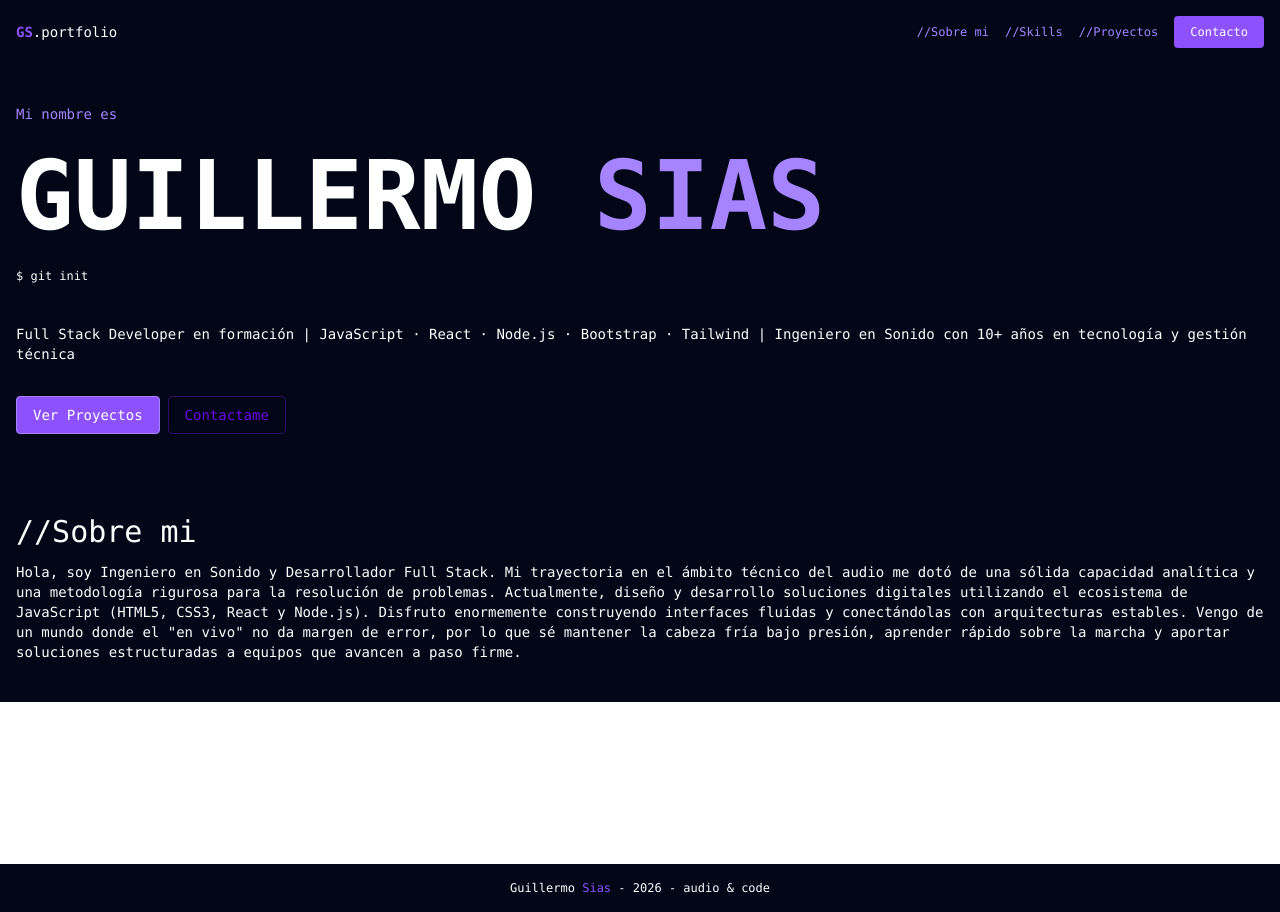
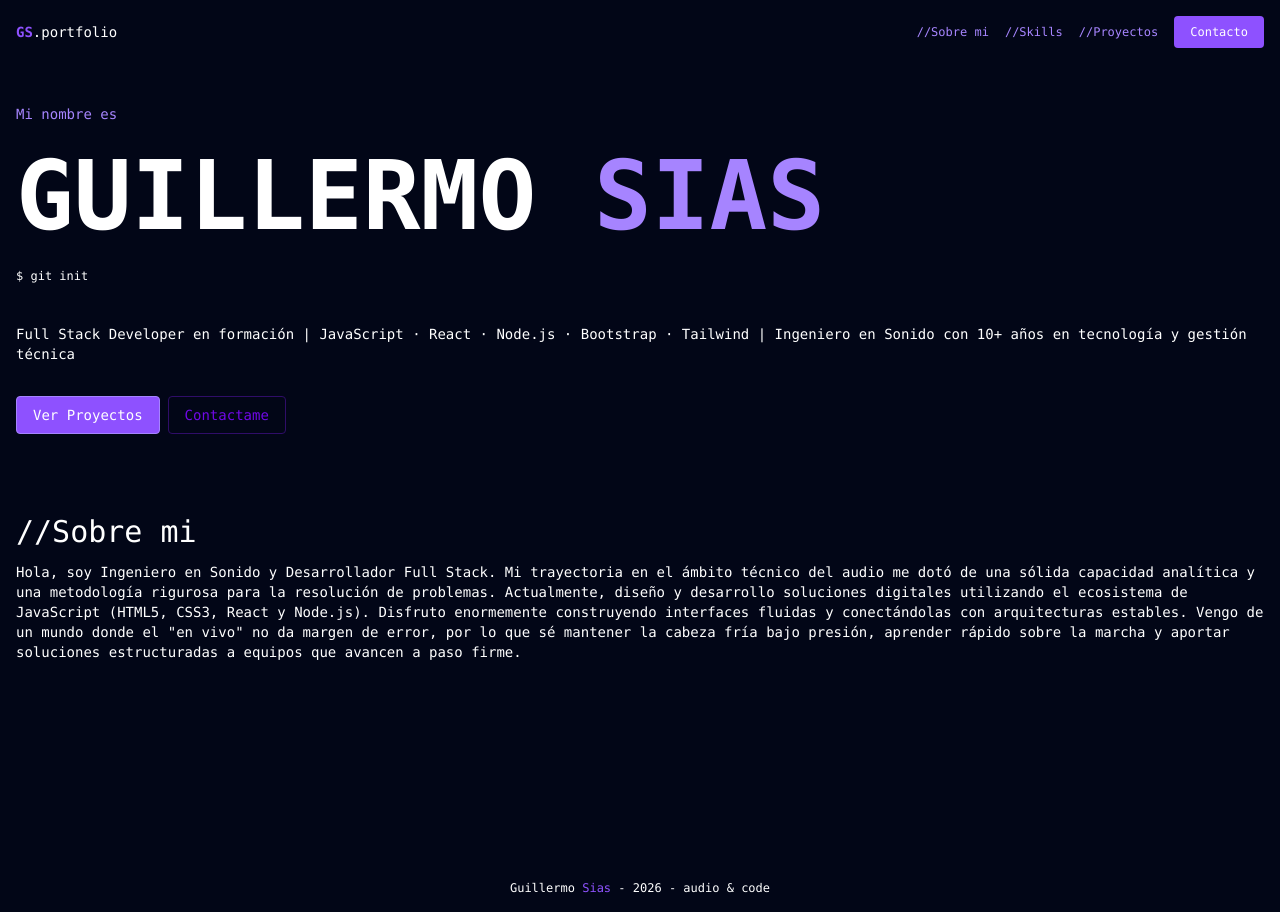
Before and after one commit to gsiasp-hash/Portafolio, a React (Vite) app: page / in a window 1280 px wide. Built offline with nearby package versions, Linux system fonts and the light colour scheme.

Commit message:
change color de fondo

```diff
--- a/src/App.jsx
+++ b/src/App.jsx
@@ -6,7 +6,7 @@ import Footer from "./assets/components/Footer";
 function App() {
   return (
     <>
-      <div className="min-h-screen font-mono">
+      <div className="min-h-screen font-mono bg-[#020617]">
         <Navbar className="position-fixed z-0" />
         <Home />
         <Footer />
```
